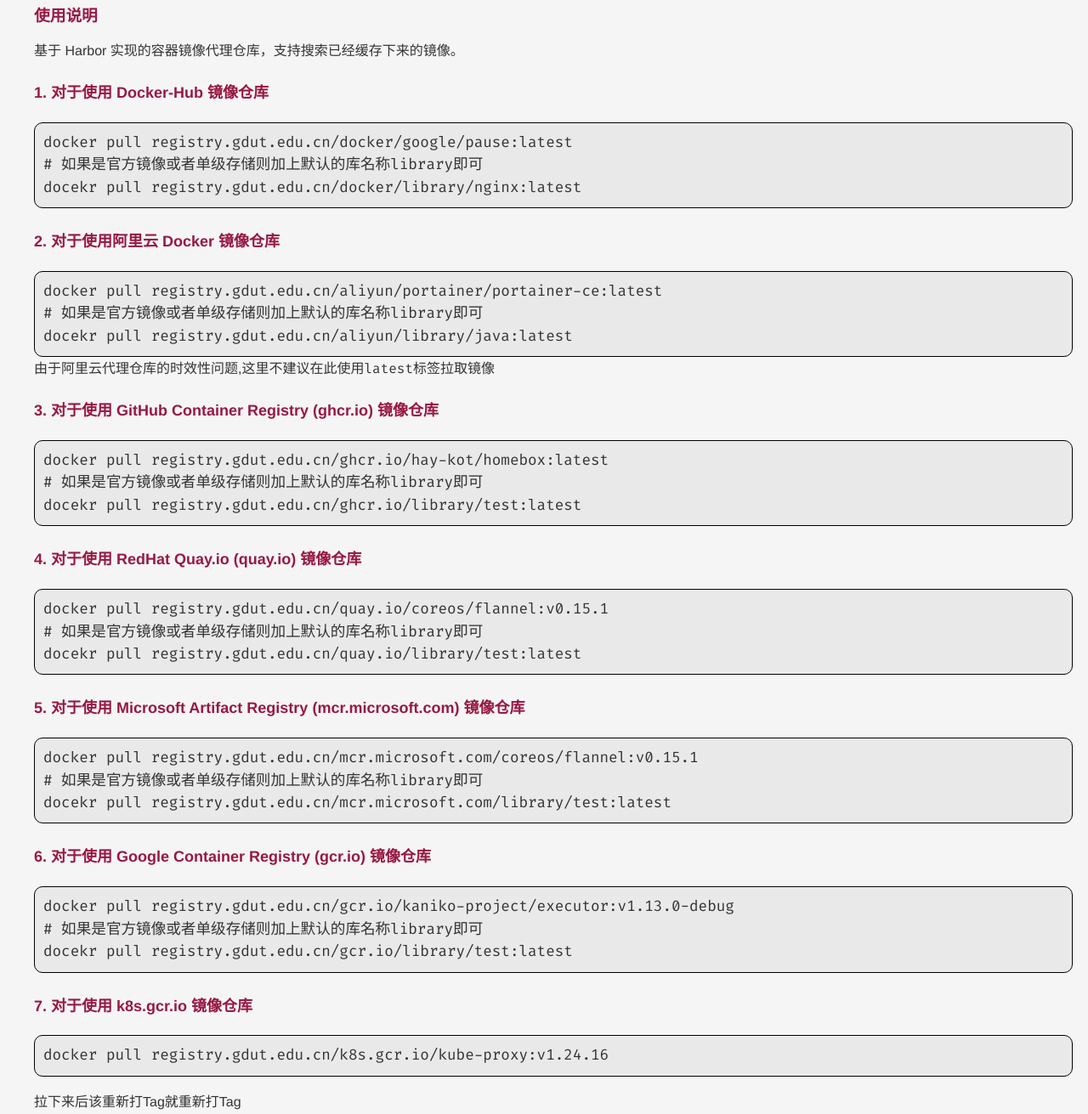
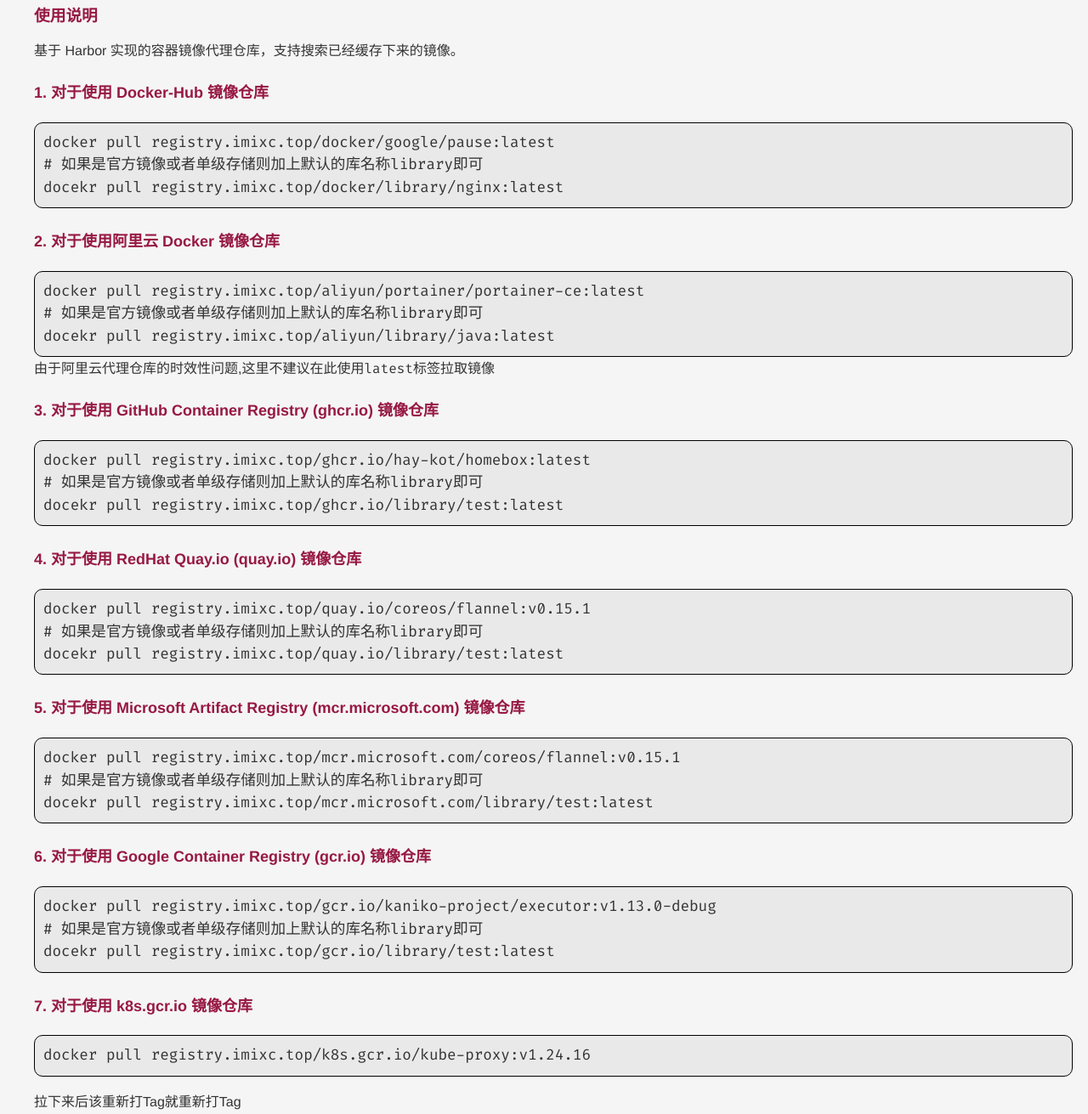
Before and after one commit to IIXINGCHEN/mirrors-imixc, a plain HTML site: page pages/docker.html in a window 1280 px wide. Shown: the part 69-1380 px from the top of the page at 85% size. Drawn offline with Linux system fonts and the light colour scheme; a web font is replaced by a local one.

Commit message:
Update docker.html

```diff
--- a/pages/docker.html
+++ b/pages/docker.html
@@ -12,32 +12,32 @@
     <h3>使用说明</h3>
     <p>基于 Harbor 实现的容器镜像代理仓库，支持搜索已经缓存下来的镜像。</p>
     <h4>1. 对于使用 Docker-Hub 镜像仓库</h4>
-    <pre>docker pull registry.gdut.edu.cn/docker/google/pause:latest
+    <pre>docker pull registry.imixc.top/docker/google/pause:latest
 # 如果是官方镜像或者单级存储则加上默认的库名称library即可
-docekr pull registry.gdut.edu.cn/docker/library/nginx:latest</pre>
+docekr pull registry.imixc.top/docker/library/nginx:latest</pre>
     <h4>2. 对于使用阿里云 Docker 镜像仓库</h4>
-    <pre>docker pull registry.gdut.edu.cn/aliyun/portainer/portainer-ce:latest
+    <pre>docker pull registry.imixc.top/aliyun/portainer/portainer-ce:latest
 # 如果是官方镜像或者单级存储则加上默认的库名称library即可
-docekr pull registry.gdut.edu.cn/aliyun/library/java:latest</pre>
+docekr pull registry.imixc.top/aliyun/library/java:latest</pre>
     由于阿里云代理仓库的时效性问题,这里不建议在此使用<code>latest</code>标签拉取镜像
     <h4>3. 对于使用 GitHub Container Registry (ghcr.io) 镜像仓库</h4>
-    <pre>docker pull registry.gdut.edu.cn/ghcr.io/hay-kot/homebox:latest
+    <pre>docker pull registry.imixc.top/ghcr.io/hay-kot/homebox:latest
 # 如果是官方镜像或者单级存储则加上默认的库名称library即可
-docekr pull registry.gdut.edu.cn/ghcr.io/library/test:latest</pre>
+docekr pull registry.imixc.top/ghcr.io/library/test:latest</pre>
     <h4>4. 对于使用 RedHat Quay.io (quay.io) 镜像仓库</h4>
-    <pre>docker pull registry.gdut.edu.cn/quay.io/coreos/flannel:v0.15.1
+    <pre>docker pull registry.imixc.top/quay.io/coreos/flannel:v0.15.1
 # 如果是官方镜像或者单级存储则加上默认的库名称library即可
-docekr pull registry.gdut.edu.cn/quay.io/library/test:latest</pre>
+docekr pull registry.imixc.top/quay.io/library/test:latest</pre>
     <h4>5. 对于使用 Microsoft Artifact Registry (mcr.microsoft.com) 镜像仓库</h4>
-    <pre>docker pull registry.gdut.edu.cn/mcr.microsoft.com/coreos/flannel:v0.15.1
+    <pre>docker pull registry.imixc.top/mcr.microsoft.com/coreos/flannel:v0.15.1
 # 如果是官方镜像或者单级存储则加上默认的库名称library即可
-docekr pull registry.gdut.edu.cn/mcr.microsoft.com/library/test:latest</pre>
+docekr pull registry.imixc.top/mcr.microsoft.com/library/test:latest</pre>
     <h4>6. 对于使用 Google Container Registry (gcr.io) 镜像仓库</h4>
-    <pre>docker pull registry.gdut.edu.cn/gcr.io/kaniko-project/executor:v1.13.0-debug
+    <pre>docker pull registry.imixc.top/gcr.io/kaniko-project/executor:v1.13.0-debug
 # 如果是官方镜像或者单级存储则加上默认的库名称library即可
-docekr pull registry.gdut.edu.cn/gcr.io/library/test:latest</pre>
+docekr pull registry.imixc.top/gcr.io/library/test:latest</pre>
     <h4>7. 对于使用 k8s.gcr.io 镜像仓库</h4>
-    <pre>docker pull registry.gdut.edu.cn/k8s.gcr.io/kube-proxy:v1.24.16</pre>
+    <pre>docker pull registry.imixc.top/k8s.gcr.io/kube-proxy:v1.24.16</pre>
     <p>拉下来后该重新打Tag就重新打Tag</>
 </div>
 <script type="text/javascript" src="mirror.js"></script>
```
